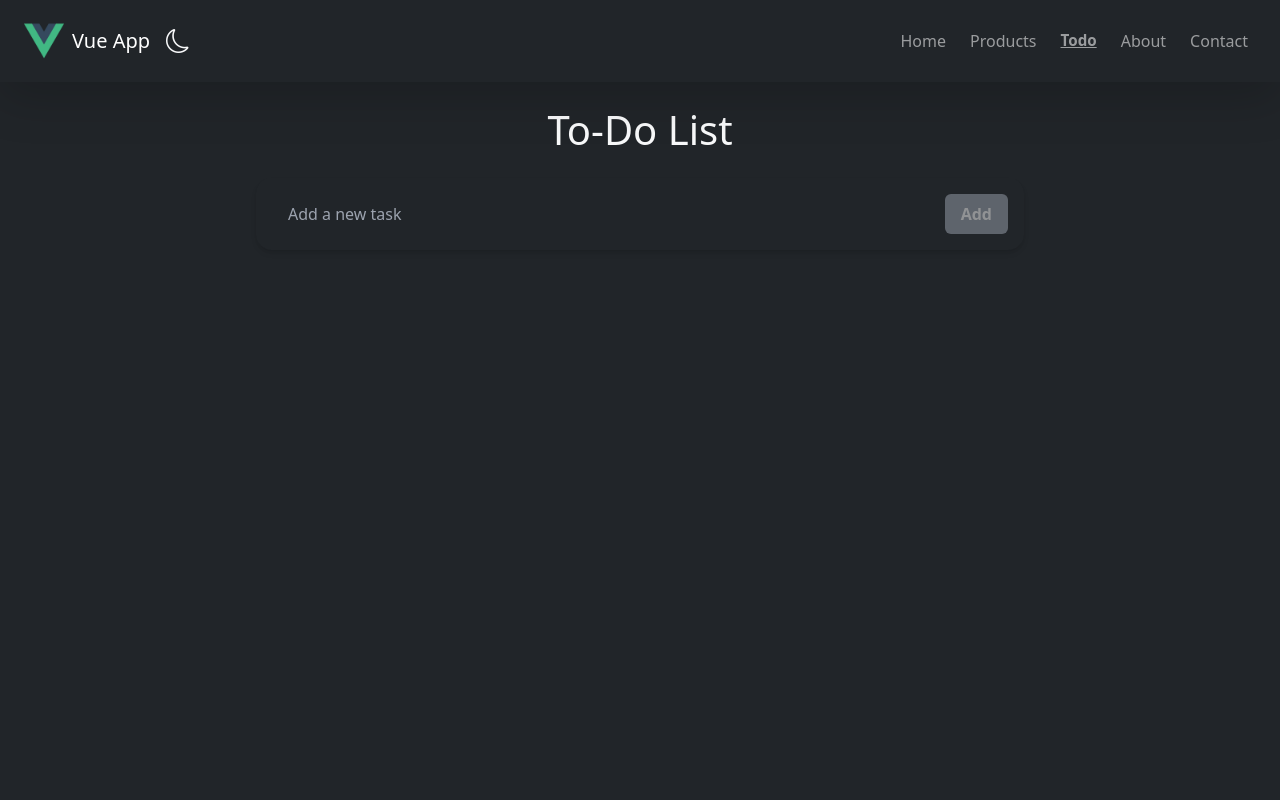
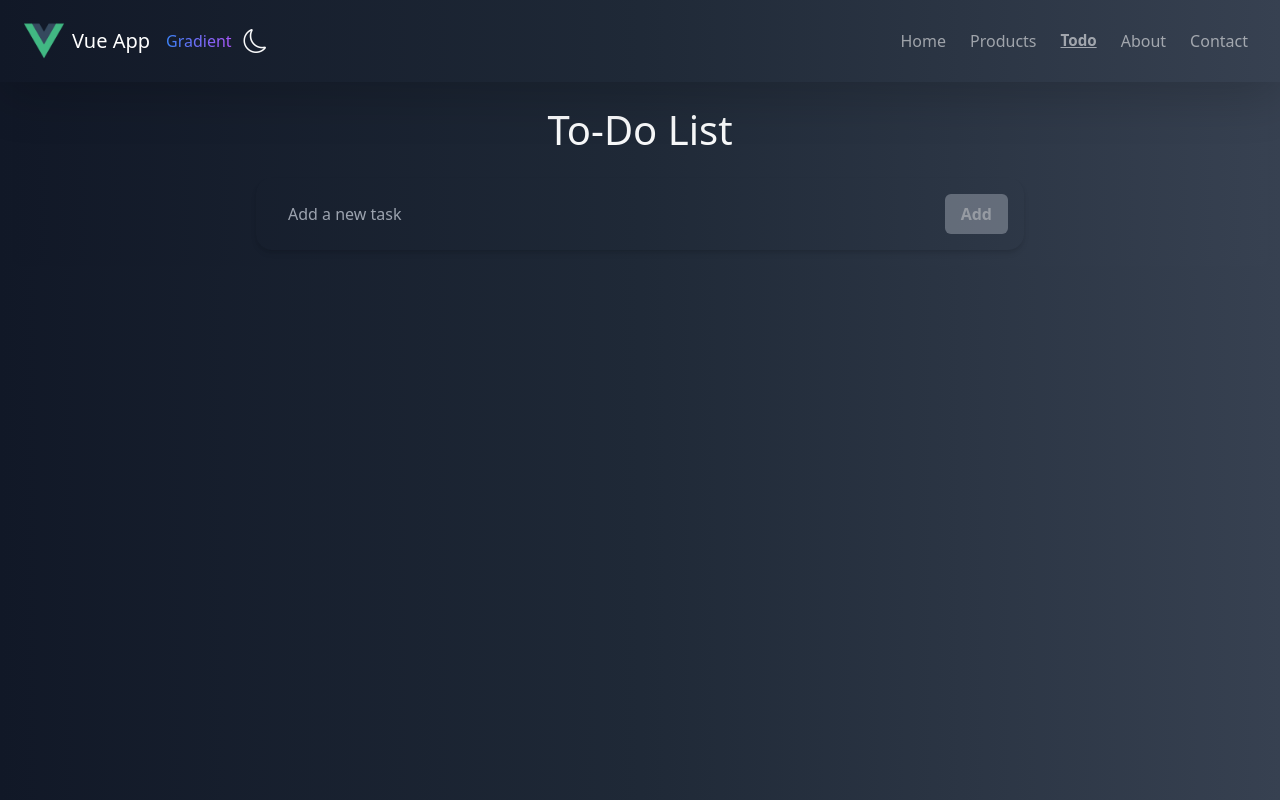
Before and after one commit to Abdu-user/Web-Dev-Skills-, a Vue app: page /todo in a window 1280 px wide. Built offline with nearby package versions, Linux system fonts and the light colour scheme.

Commit message:
Vue App v2.8.6.2
Adding gradient styles

```diff
--- a/src/App.vue
+++ b/src/App.vue
@@ -30,6 +30,16 @@ onUnmounted(() => {
 });
 
 const containerClass = computed(() => {
-  return `bg-${globalStore.theme} text-${globalStore.theme === "dark" ? "light" : "black"}`;
+  const isDarkTheme = globalStore.theme === "dark"; // Determine the theme
+
+  const gradientBg = globalStore.bgThemeClass;
+
+  const textColor = isDarkTheme ? "text-light" : "text-black";
+
+  return `${gradientBg} ${textColor}`;
 });
+
+// const containerClass = computed(() => {
+//   return `bg-${globalStore.theme} text-${globalStore.theme === "dark" ? "light" : "black"}`;
+// });
 </script>
--- a/src/components/navbar/Navbar.vue
+++ b/src/components/navbar/Navbar.vue
@@ -3,6 +3,7 @@
     class="navbar navbar-expand-lg shadow-lg p-3 z-10 col-12 sticky opacity-100 px-md-4 w-100"
     :class="containerClass"
   >
+    <!-- Vue logo -->
     <a
       class="navbar-brand d-flex align-items-center"
       href="#"
@@ -16,12 +17,26 @@
       <span class="ms-2">Vue App</span>
     </a>
 
+    <!-- Temporary: Toggle gradient button -->
+    <button
+      class="mr-3"
+      :class="
+        globalStore.useGradient
+          ? 'text-transparent bg-clip-text bg-gradient-to-r from-blue-500 to-purple-500'
+          : 'line-through text-gray-500'
+      "
+      @click="globalStore.toggleUseGradient"
+    >
+      Gradient
+    </button>
+
+    <!-- Toggle Theme button -->
     <ToggleThemeButton
       :theme="theme"
       class-name="me-auto"
     />
 
-    <!-- NavLinks -->
+    <!-- Start: NavLinks -->
     <NavbarLinks
       v-if="!globalStore.isMobile"
       className="d-flex flex-row gap-2"
@@ -30,12 +45,13 @@
     <!-- v-if="isPhoneSize" -->
     <MobileModalDropDown
       v-if="globalStore.isMobile"
-      :childClass="`bg-${theme} px-3 pb-3 pt-1   position-absolute childClass ${mobileComputed}`"
+      :childClass="`${globalStore.bgThemeClass} px-3 pb-3 pt-1   position-absolute childClass ${mobileComputed}`"
       :parentClass="`parentClass position-absolute z-10  bg-black bg-opacity-50`"
       class=" "
     >
       <NavbarLinks />
     </MobileModalDropDown>
+    <!-- End: Navlinks -->
   </nav>
 </template>
 
@@ -54,7 +70,7 @@ const props = defineProps<{
 const globalStore = useGlobalStore();
 
 const containerClass = computed(() => {
-  return `navbar-${props.theme} bg-${props.theme}`;
+  return `navbar-${props.theme} ${globalStore.bgThemeClass}`;
 });
 const mobileComputed = computed(() => {
   return props.theme === "dark" ? "dark-theme-shadow" : "light-theme-shadow";
--- a/src/components/todocomponents/TodoDatalistInput.vue
+++ b/src/components/todocomponents/TodoDatalistInput.vue
@@ -18,7 +18,7 @@
     />
     <ul
       v-if="isDatalistOpen && computedDataList.length"
-      :class="bgColor"
+      :class="globalStore.bgThemeClass"
       class="absolute top-14 py-2 px-1 rounded-2xl flex flex-col custom-shadow max-h-52 overflow-auto md:scrollbar-thin md:scrollbar-thumb-gray-500 md:scrollbar-track-gray-100"
       aria-label="datalist"
       @keydown.stop.down.prevent
@@ -42,18 +42,18 @@
 
 <script lang="ts" setup>
 import { ref, computed, watch, toRefs } from "vue";
-
 import { defineProps } from "vue";
-
 import { useToDoStore } from "@/stores/ToDoStore";
 import { nextTick } from "process";
+import { useGlobalStore } from "@/stores/GlobalStore";
+
+const globalStore = useGlobalStore();
 
 const todoStore = useToDoStore();
 const { todoText } = toRefs(todoStore);
 
 const props = defineProps<{
   datalist: string[];
-  bgColor: string;
 }>();
 const $emits = defineEmits(["addTodo"]);
 
--- a/src/stores/GlobalStore.ts
+++ b/src/stores/GlobalStore.ts
@@ -4,6 +4,7 @@ type ThemeType = "dark" | "light";
 interface GlobalStateType {
   theme: ThemeType;
   isMobile: boolean;
+  useGradient: boolean;
 }
 const saveState = (state: GlobalStateType) => {
   localStorage.setItem("state", JSON.stringify(state));
@@ -14,12 +15,13 @@ export const useGlobalStore = defineStore("globalStore", {
     return {
       theme: "dark",
       isMobile: false,
+      useGradient: true,
     };
   },
   actions: {
     toggleTheme() {
       this.theme = this.theme === "dark" ? "light" : "dark";
-      saveState({ theme: this.theme, isMobile: this.isMobile });
+      saveState({ theme: this.theme, isMobile: this.isMobile, useGradient: this.useGradient });
     },
     getState() {
       const savedState = localStorage.getItem("state");
@@ -31,6 +33,33 @@ export const useGlobalStore = defineStore("globalStore", {
     updateIsMobile() {
       this.isMobile = window.innerWidth <= 768;
     },
+    toggleUseGradient() {
+      this.useGradient = !this.useGradient;
+    },
+  },
+  getters: {
+    bgThemeClass(): string {
+      // const settings = {
+      //   useGradient: true,
+      // };
+      // Todo: implement settings pinia Store
+      if (this.useGradient) {
+        const isDarkTheme = this.theme === "dark";
+
+        // Define slightly darker gradient for dark theme
+        const gradientBg = isDarkTheme
+          ? "bg-gradient-to-r from-gray-900 via-gray-800 to-gray-700" // Darker dark theme gradient
+          : "bg-gradient-to-r from-yellow-100 via-pink-100 to-red-100"; // Lighter light theme gradient
+
+        // Return combined class with conditional gradient and text color
+        return gradientBg;
+      } else {
+        return "bg-" + this.theme;
+      }
+    },
+    shadowThemeClass(): string {
+      return "";
+    },
   },
 });
 
--- a/src/views/ToDoView.vue
+++ b/src/views/ToDoView.vue
@@ -1,8 +1,8 @@
 <template>
   <div class="container d-flex flex-col justify-center text-center">
     <div
-      class="flex flex-col justify-center items-center sticky z-2 top-20 pb-3"
-      :class="bgColor"
+      class="flex flex-col justify-center items-center sticky z-2 top-20 pb-3 rounded-lg px-4"
+      :class="globalStore.bgThemeClass"
     >
       <!-- To Do settings -->
 
@@ -11,7 +11,6 @@
       <div class="p-3 flex justify-center items-center gap-3 w-full max-w-3xl shadow-md rounded-2xl">
         <!-- Input has a custom datalist -->
         <TodoDatalistInput
-          :bgColor="bgColor"
           :datalist="datalist"
           @addTodo="addTodo"
         />
@@ -182,7 +181,6 @@ const completedToDoClass = computed(() => " line-through  text-gray-500");
 const textColor = computed(() => {
   return globalStore.theme === "dark" ? "text-white" : "text-black";
 });
-const bgColor = computed(() => `bg-${globalStore.theme}`);
 const bgDateColor = computed(() => {
   return { backgroundColor: globalStore.theme === "dark" ? "#204533" : "#ccefdb" };
 });
```
